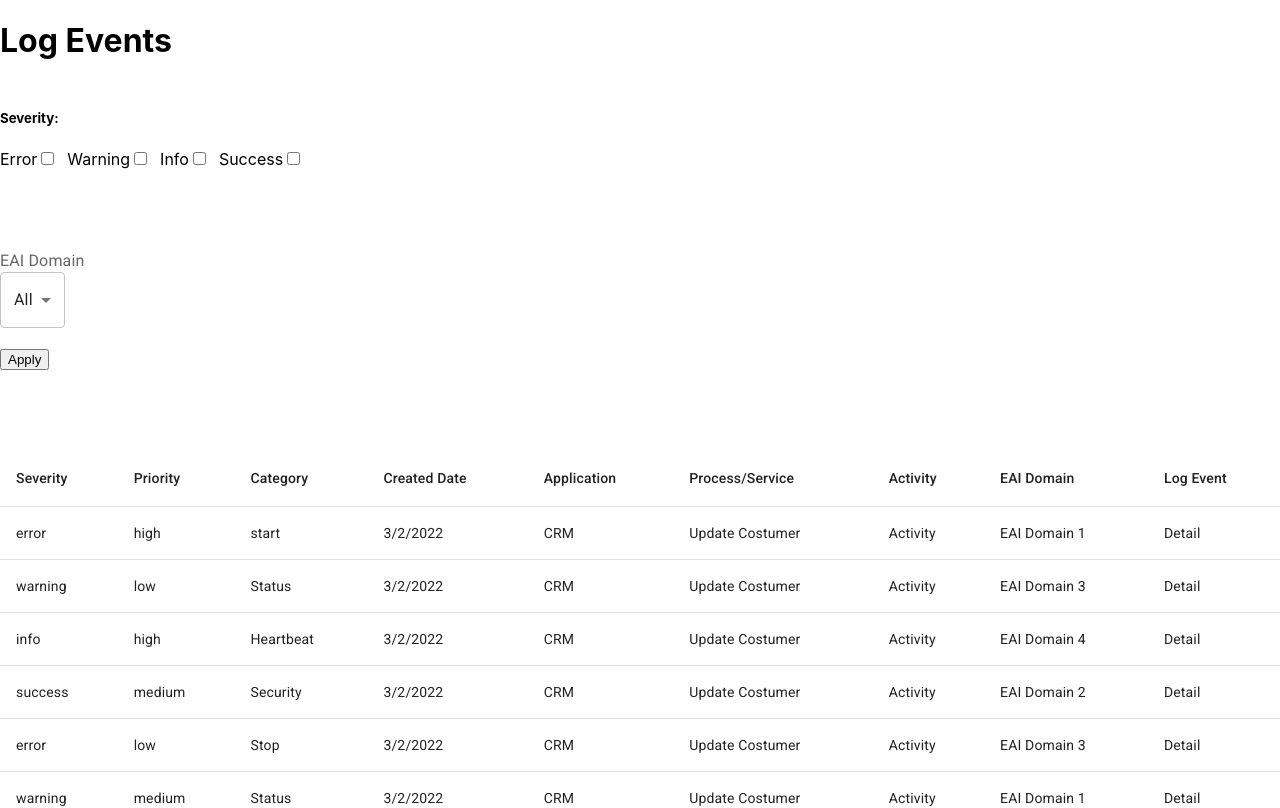
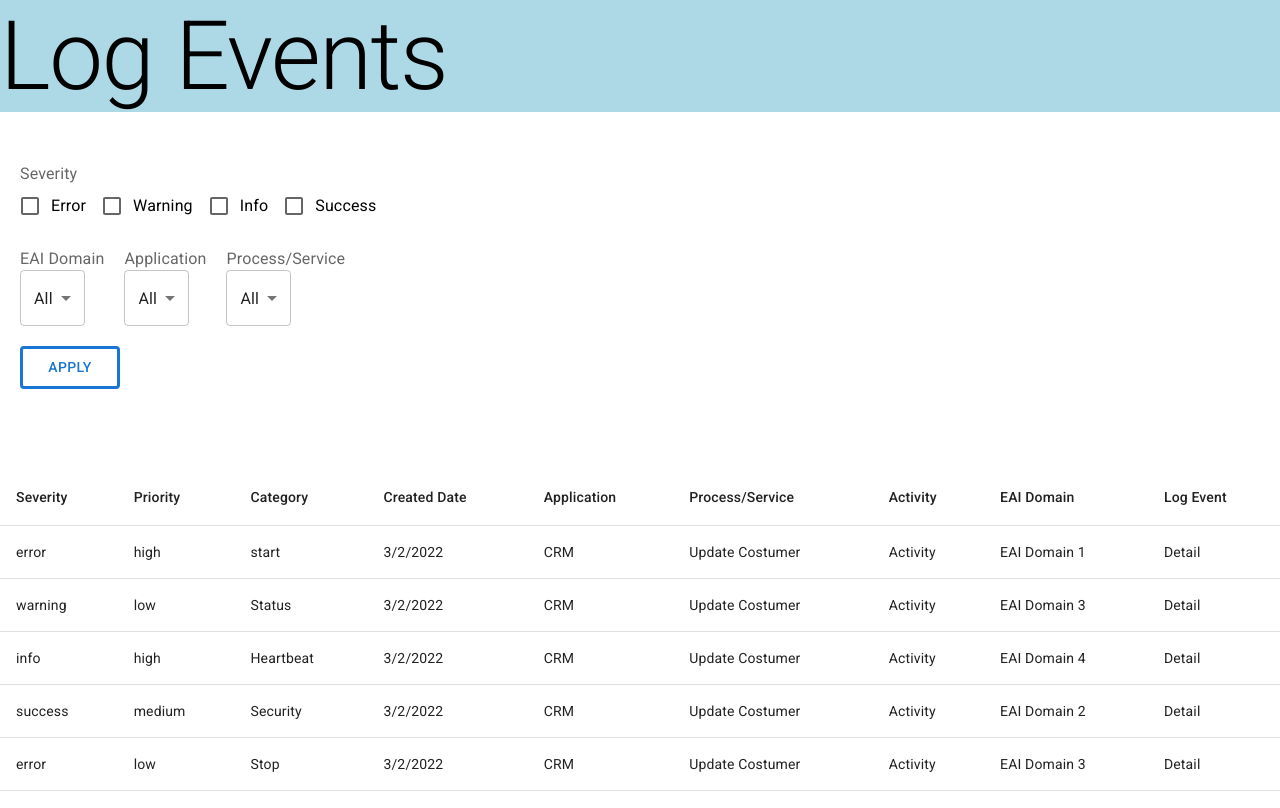
Before and after one commit to mbucc/320-S22-Track2, a Next.js app in the folder front-end/: page /LogEvent in a window 1280 px wide. Shown: the top 808 px of the page. Built offline with nearby package versions, Linux system fonts and the light colour scheme.

Commit message:
added application and process/service, converted some components to MUI

```diff
--- a/front-end/Components/LogEvent-Form/Dropdowns.js
+++ b/front-end/Components/LogEvent-Form/Dropdowns.js
@@ -1,22 +1,24 @@
 import React, {useState} from 'react'
 import { FormControl, Select, MenuItem, InputLabel } from '@mui/material'
 
-export default function Domain(props) {
+export default function Dropdowns(props) {
 
   const [dropdownValue, setDropdownValue] = useState("All")
 
   const dropdownStyle = {
-      marginTop: "80px"
+      marginTop: "20px",
+      marginRight: "20px"
+
   }
 
   const handleOnChange = (event)=>{
     setDropdownValue(event.target.value)
-    props.setDomains((domain)=>{ return {...domain, [props.name]: event.target.value}});
+    props.setOptions((option)=>{ return {...option, [props.name]: event.target.value}});
   }
 
   return (
     <div style={dropdownStyle}>
-            <InputLabel > EAI Domain </InputLabel>
+            <InputLabel > {props.name} </InputLabel>
             <Select value={dropdownValue} onChange={handleOnChange} >
                 <MenuItem value={"All"}> {"All"}</MenuItem>
                {props.options.map((e, i)=>{
--- a/front-end/Components/LogEvent-Form/Form.js
+++ b/front-end/Components/LogEvent-Form/Form.js
@@ -1,23 +1,47 @@
 import React, {useState} from 'react'
 import Severity from './Severity.js'
 import Dropdowns from './Dropdowns'
+import { Button } from '@mui/material'
 
 export default function Form(props) {
     const [severityCheckboxes, setSeverityCheckboxes] = useState({"error": false, "warning":false, "info": false, "success": false})
 
     const [domains, setDomains] = useState({"EAI Domain": "All"})
 
+    const [applications, setApplications] = useState({"Application": "All"})
+
+    const [processServices, setProcessServices] = useState({"Process/Service": "All"})
+
+    {/* options for dropdown fields. Will eventually be queries to the database */}
     const EAIOptions = ["EAI Domain 1", "EAI Domain 2", "EAI Domain 3", "EAI Domain 4"]
+    const applicationOptions = ["CRM"]
+    const processServiceOptions = ["Update Costumer"]
 
     const formStyle = {
-        marginTop:  "50px"
+        marginTop:  "50px",
+        marginLeft: "20px",
+        display: "flex",
+        flexDirection: "column"
     }
 
+    const dropdownStyle = {
+        display: "flex",
+        flexDirection: "row"
+    }
+
+    const buttonStyle = {
+        marginTop: "20px",
+        width: "100px",
+        border: "solid"
+    }
+
+    {/* returns true if a given piece of data in the grid has properties specified by current filters */}
     const filterData = (e, objKeys)=>{
         let severityFilter = objKeys.includes(e.severity)
-        let DomainFilter = domains["EAI Domain"] === "All" ? true : e["EAI Domain"] === domains["EAI Domain"]
-
-        return severityFilter && DomainFilter
+        let domainFilter = domains["EAI Domain"] === "All" ? true : e["EAI Domain"] === domains["EAI Domain"]
+        let applicationFilter = applications["Application"] === "All" ? true : e["Application"] === applications["Application"]
+        let processServiceFilter = processServices["Process/Service"] === "All" ? true : e["Process/Service"] === processServices["Process/Service"]
+        return severityFilter && domainFilter && applicationFilter && processServiceFilter
     }
 
     const applyHandler = (event)=> {
@@ -32,9 +56,12 @@ export default function Form(props) {
     <div>
         <form style={formStyle} onSubmit={applyHandler}>
             <Severity checkboxes={severityCheckboxes} setCheckboxes={setSeverityCheckboxes} />
-            <Dropdowns options={EAIOptions} setDomains={setDomains} name={"EAI Domain"} ></Dropdowns>
-            <br />
-            <input type="submit" value="Apply"/>
+            <div style = {dropdownStyle}>
+                <Dropdowns options={EAIOptions} setOptions={setDomains} name={"EAI Domain"} ></Dropdowns>
+                <Dropdowns options={applicationOptions} setOptions={setApplications} name={"Application"} ></Dropdowns>
+                <Dropdowns options={processServiceOptions} setOptions={setProcessServices} name={"Process/Service"} ></Dropdowns>
+            </div>
+            <Button type="submit" style = {buttonStyle}>Apply</Button>
         </form>
     </div>
   )
--- a/front-end/Components/LogEvent-Form/Severity.js
+++ b/front-end/Components/LogEvent-Form/Severity.js
@@ -1,9 +1,12 @@
 import React from 'react'
-
+import { Checkbox, FormGroup, FormControlLabel, InputLabel } from '@mui/material'
 export default function Severity(props) {
 
     const labelStyle= {
         marginRight: "10px"
+    }
+    const checkboxFormStyle = {
+        display: "inline-block",
     }
 
     const errorOnChange = ()=> { props.setCheckboxes((checkbox) =>{return {...checkbox, error: !checkbox.error} })}
@@ -12,24 +15,14 @@ export default function Severity(props) {
     const successOnChange = ()=> {props.setCheckboxes((checkbox) =>{return {...checkbox, success: !checkbox.success} })}
 
   return (
-    <div>
-         <h5> Severity:</h5>
-            <label style={labelStyle}>
-                Error
-                <input type="checkbox" name="Error" checked={props.checkboxes.error} onChange={errorOnChange} />
-            </label>
-            <label style={labelStyle}>
-                Warning
-                <input type="checkbox" name="Warning" checked={props.checkboxes.warning} onChange={warningOnChange} />
-            </label>
-            <label style={labelStyle}>
-                Info
-                <input type="checkbox" name="Info" checked={props.checkboxes.info} onChange={infoOnChange} />
-            </label>
-            <label style={labelStyle}>
-                Success
-                <input type="checkbox" name="Success" checked={props.checkboxes.success} onChange={successOnChange}/>
-            </label>
+    <div >
+        <FormGroup style = {checkboxFormStyle}>
+            <InputLabel> Severity</InputLabel>
+            <FormControlLabel control={<Checkbox checked={props.checkboxes.error} onChange={errorOnChange} />} label="Error" />
+            <FormControlLabel control={<Checkbox checked={props.checkboxes.warning} onChange={warningOnChange} />} label="Warning" />
+            <FormControlLabel control={<Checkbox checked={props.checkboxes.info} onChange={infoOnChange} />} label="Info" />
+            <FormControlLabel control={<Checkbox checked={props.checkboxes.success} onChange={successOnChange} />} label="Success" />
+        </FormGroup>
     </div>
   )
 }
--- a/front-end/pages/LogEvent.js
+++ b/front-end/pages/LogEvent.js
@@ -1,6 +1,7 @@
 import React, {useState} from 'react'
 import Form from "../Components/LogEvent-Form/Form.js"
 import LETable from '../Components/LogEvent-Form/LETable.js';
+import { Typography } from '@mui/material';
 
 export default function LogEvent() {
     const mockData  = [
@@ -26,7 +27,7 @@ export default function LogEvent() {
 
   return (
     <div>
-        <h1>Log Events</h1>
+        <Typography variant = "h1" style = {{backgroundColor: "lightblue"}}>Log Events</Typography>
         <Form mockData={mockData} setData={setData}/>
         <LETable data = {data}/>
     </div>
```
